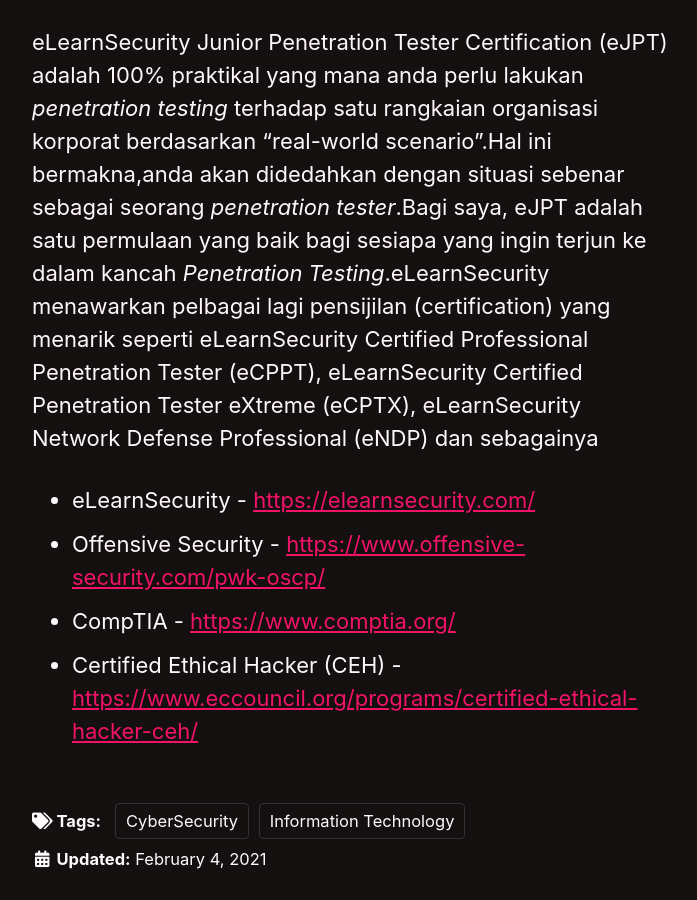
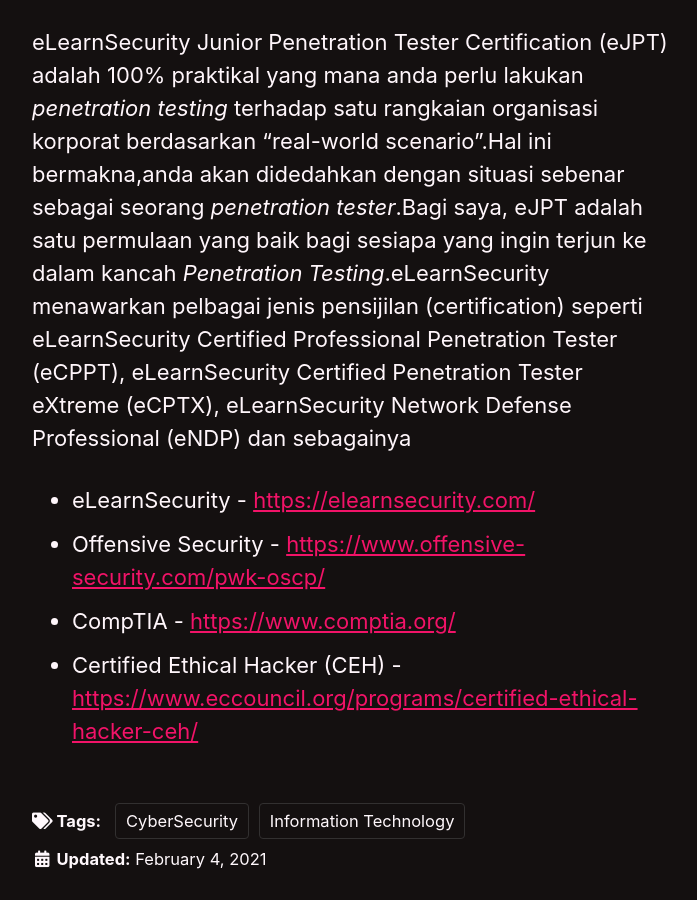
Before and after one commit to faridarif/faridarif.github.io, a Jekyll site: the page built from _posts/2021-02-04-eJPT.md, in a window 1280 px wide and 900 px high, scrolled down 1016 px. Shown: the whole window, without its empty margins (290-987 px from the left). Built offline with Jekyll 4.4.1, drawn with Linux system fonts in a browser that asks for light colours; cached includes are drawn as plain includes.

Commit message:
Update 2021-02-04-eJPT.md

```diff
--- a/_posts/2021-02-04-eJPT.md
+++ b/_posts/2021-02-04-eJPT.md
@@ -10,7 +10,7 @@ Baru-baru ini saya telah lulus **eLearnSecurity Junior Penetration Tester Certif
 
 ![enter image description here](https://raw.githubusercontent.com/faridarif/faridarif.github.io/master/images/my-ejpt-certificate.png){: .align-center}
 
-eLearnSecurity Junior Penetration Tester Certification (eJPT) adalah 100% praktikal yang mana anda perlu lakukan *penetration testing* terhadap satu rangkaian organisasi korporat berdasarkan "real-world scenario".Hal ini bermakna,anda akan didedahkan dengan situasi sebenar sebagai seorang *penetration tester*.Bagi saya, eJPT adalah satu permulaan yang baik bagi sesiapa yang ingin terjun ke dalam kancah *Penetration Testing*.eLearnSecurity menawarkan pelbagai lagi pensijilan (certification) yang menarik seperti eLearnSecurity Certified Professional Penetration Tester (eCPPT), eLearnSecurity Certified Penetration Tester eXtreme (eCPTX), eLearnSecurity Network Defense Professional (eNDP) dan sebagainya
+eLearnSecurity Junior Penetration Tester Certification (eJPT) adalah 100% praktikal yang mana anda perlu lakukan *penetration testing* terhadap satu rangkaian organisasi korporat berdasarkan "real-world scenario".Hal ini bermakna,anda akan didedahkan dengan situasi sebenar sebagai seorang *penetration tester*.Bagi saya, eJPT adalah satu permulaan yang baik bagi sesiapa yang ingin terjun ke dalam kancah *Penetration Testing*.eLearnSecurity menawarkan pelbagai jenis pensijilan (certification) seperti eLearnSecurity Certified Professional Penetration Tester (eCPPT), eLearnSecurity Certified Penetration Tester eXtreme (eCPTX), eLearnSecurity Network Defense Professional (eNDP) dan sebagainya
 
 - eLearnSecurity - <https://elearnsecurity.com/>
 - Offensive Security - <https://www.offensive-security.com/pwk-oscp/>
```
